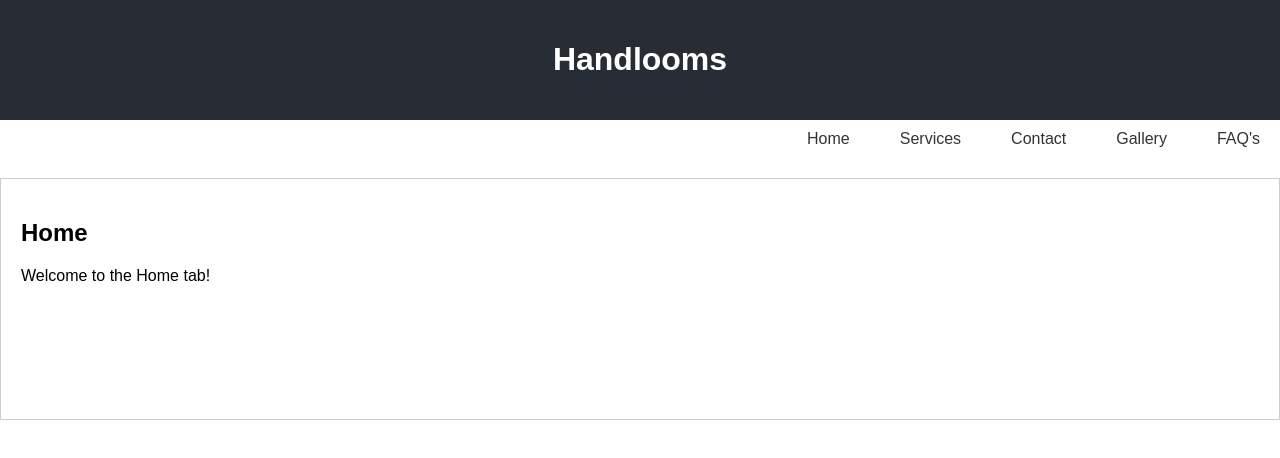
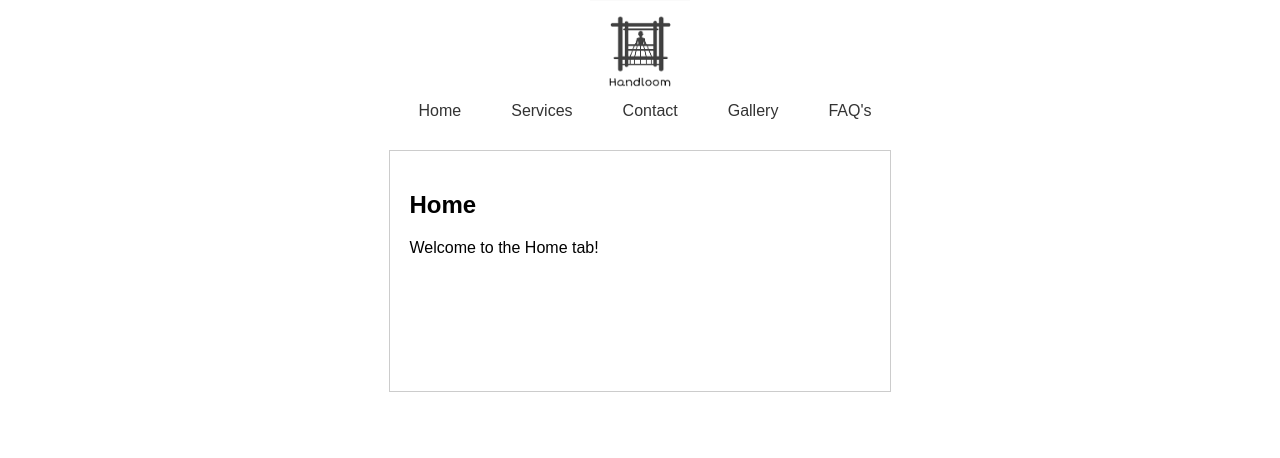
Before and after one commit to tejasri-amaravathi/handlooms, a React (Create React App) app: page / in a window 1280 px wide. Shown: the top 458 px of the page. Built offline with nearby package versions, Linux system fonts and the light colour scheme.

Commit message:
Add logo and update styling

```diff
--- a/src/App.css
+++ b/src/App.css
@@ -2,13 +2,13 @@
 
 .App {
   font-family: Arial, sans-serif;
-  text-align: center;
+  display: flex;
+  flex-direction: column;
+  align-items: center;
 }
 
-.App-header {
-  background-color: #282c34;
-  padding: 20px;
-  color: white;
+.logo {
+  width: 100px;
 }
 
 .tab-buttons {
--- a/src/App.js
+++ b/src/App.js
@@ -1,16 +1,16 @@
-import logo from './logo.svg';
-import './App.css';
-import Tabs from './components/Tabs/tabs.js'
+import "./App.css";
+import Tabs from "./components/Tabs/tabs.js";
+import logo from "./images/logo.png";
 
 function App() {
   return (
     <div className="App">
-      <header className="App-header">
-        <h1>Handlooms</h1>
-      </header>
-      <main>
+      <div>
+        <img src={logo} className="logo"/>
+      </div>
+      <div>
         <Tabs />
-      </main>
+      </div>
     </div>
   );
 }
```
Also changed, not shown: src/images/logo.png (added), src/logo.svg (deleted).
